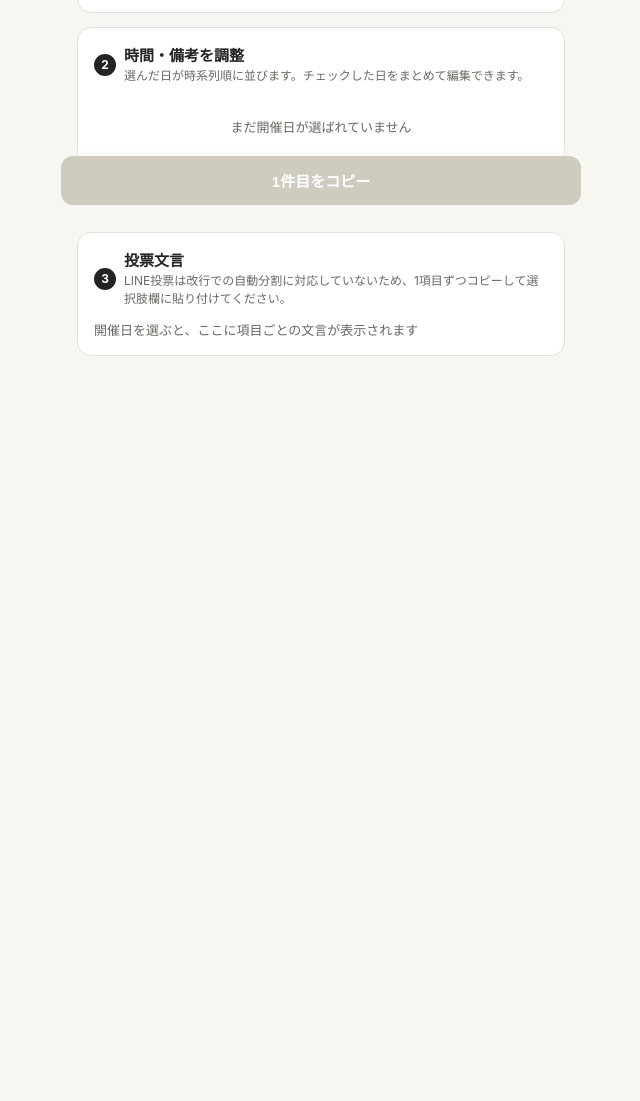
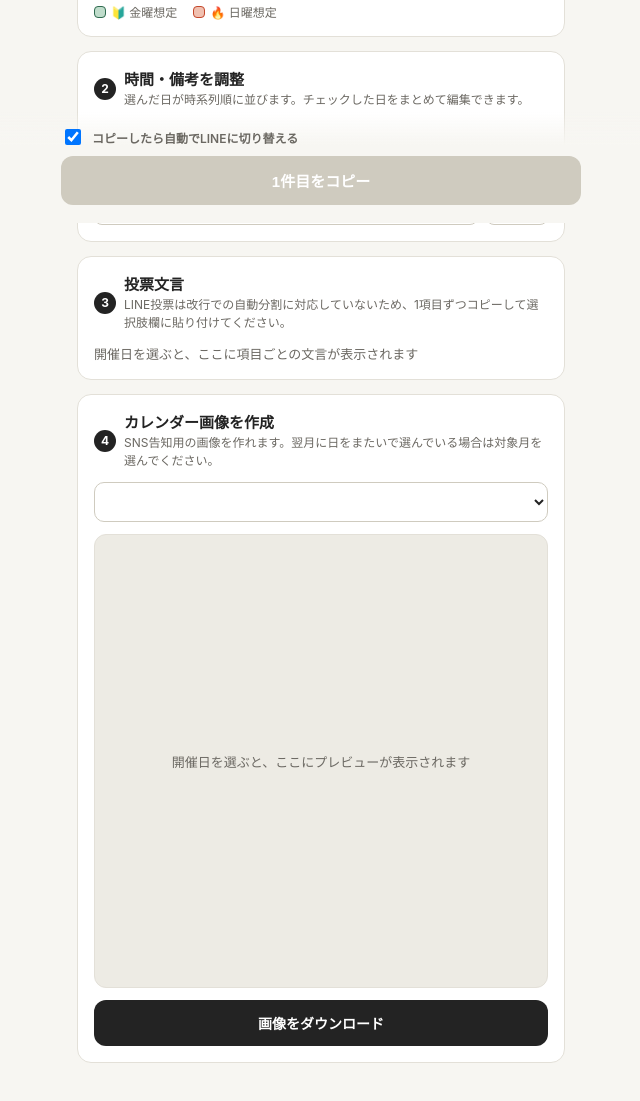
Before and after one commit to brick-volleyball/LINEschedule_input, a plain HTML site: page index.html in a window 1280 px wide. Shown: the part 577-1678 px from the top of the page, without its empty margins (319-959 px from the left). Before the commit the page ends 1172 px from the top, so only its background shows below. Drawn offline with Linux system fonts and the light colour scheme.

Commit message:
LINE切替、カレンダー画像追加

```diff
--- a/index.html
+++ b/index.html
@@ -3,7 +3,7 @@
 <head>
 <meta charset="UTF-8">
 <meta name="viewport" content="width=device-width, initial-scale=1.0">
-<title>BRICK LINE投票支援ツール</title>
+<title>BRICK 投票文言ジェネレーター</title>
 <style>
   :root{
     --bg:#F7F6F2;
@@ -42,6 +42,16 @@
     font-weight:700;
     margin:4px 0 0;
     letter-spacing:-0.01em;
+  }
+  .version-tag{
+    display:inline-block;
+    margin-top:6px;
+    font-size:11px;
+    font-weight:600;
+    color:var(--ink-soft);
+    background:#EDEBE4;
+    border-radius:20px;
+    padding:2px 8px;
   }
   .step{
     background:var(--card);
@@ -240,6 +250,18 @@
     padding:14px 16px 18px;
     margin-top:8px;
   }
+  .auto-switch-row{
+    max-width:520px;margin:0 auto 8px;
+  }
+  .auto-switch{
+    display:flex;align-items:center;gap:8px;
+    font-size:12px;
+    color:var(--ink-soft);
+    font-weight:600;
+    cursor:pointer;
+    user-select:none;
+  }
+  .auto-switch input{width:16px;height:16px;flex-shrink:0;}
   .copy-main{
     max-width:520px;margin:0 auto;
     display:flex;gap:8px;
@@ -264,6 +286,51 @@
     display:flex;align-items:center;padding:0 4px;
     white-space:nowrap;
   }
+  .cal-img-controls{margin-bottom:12px;}
+  .cal-img-controls select{
+    width:100%;
+    padding:10px 12px;
+    border:1px solid var(--border-strong);
+    border-radius:var(--radius);
+    font-size:14px;
+    background:#fff;
+    color:var(--ink);
+  }
+  .cal-img-preview-wrap{
+    position:relative;
+    border-radius:12px;
+    overflow:hidden;
+    background:#EDEBE4;
+    border:1px solid var(--border);
+  }
+  .cal-img-preview-wrap canvas{
+    width:100%;
+    height:auto;
+    display:block;
+  }
+  .cal-img-empty{
+    position:absolute;
+    inset:0;
+    display:flex;align-items:center;justify-content:center;
+    font-size:13px;color:var(--ink-soft);
+    text-align:center;
+    padding:0 24px;
+  }
+  .cal-img-download{
+    width:100%;
+    margin-top:12px;
+    background:var(--ink);
+    color:#fff;
+    border:none;
+    border-radius:12px;
+    padding:13px;
+    font-size:14px;
+    font-weight:700;
+    cursor:pointer;
+  }
+  .cal-img-download:active{transform:scale(0.98);}
+  .cal-img-download:disabled{background:var(--border-strong);cursor:default;}
+
   .toast{
     position:fixed;
     bottom:90px;left:50%;
@@ -282,7 +349,8 @@
 <div class="wrap">
   <header>
     <div class="eyebrow">BRICK volleyball</div>
-    <h1>LINE投票支援ツール</h1>
+    <h1>投票文言ジェネレーター</h1>
+    <div class="version-tag">v1.3.0</div>
   </header>
 
   <div class="step">
@@ -340,9 +408,33 @@
     </div>
     <div id="outputList"><div class="output-empty">開催日を選ぶと、ここに項目ごとの文言が表示されます</div></div>
   </div>
+
+  <div class="step">
+    <div class="step-head">
+      <div class="step-num">4</div>
+      <div>
+        <div class="step-title">カレンダー画像を作成</div>
+        <p class="step-hint">SNS告知用の画像を作れます。翌月に日をまたいで選んでいる場合は対象月を選んでください。</p>
+      </div>
+    </div>
+    <div class="cal-img-controls">
+      <select id="calImgMonthSelect"></select>
+    </div>
+    <div class="cal-img-preview-wrap">
+      <canvas id="calImgCanvas" width="1080" height="1080"></canvas>
+      <div class="cal-img-empty" id="calImgEmpty">開催日を選ぶと、ここにプレビューが表示されます</div>
+    </div>
+    <button class="cal-img-download" id="calImgDownloadBtn">画像をダウンロード</button>
+  </div>
 </div>
 
 <div class="bottom-bar">
+  <div class="auto-switch-row">
+    <label class="auto-switch">
+      <input type="checkbox" id="autoSwitchToggle" checked>
+      <span>コピーしたら自動でLINEに切り替える</span>
+    </label>
+  </div>
   <div class="copy-main">
     <button id="copyNextBtn">1件目をコピー</button>
   </div>
@@ -392,8 +484,19 @@
   var bulkEnd = document.getElementById('bulkEnd');
   var outputList = document.getElementById('outputList');
   var copyNextBtn = document.getElementById('copyNextBtn');
+  var autoSwitchToggle = document.getElementById('autoSwitchToggle');
   var noteClip = document.getElementById('noteClip');
   var toast = document.getElementById('toast');
+
+  function openLineApp(){
+    var ua = navigator.userAgent || '';
+    var isAndroid = /Android/i.test(ua);
+    if(isAndroid){
+      window.location.href = 'intent://ti/p/#Intent;scheme=line;package=jp.naver.line.android;end';
+    } else {
+      window.location.href = 'line://';
+    }
+  }
 
   TIME_OPTIONS.forEach(function(t){
     var o1 = document.createElement('option'); o1.value=t; o1.textContent=t;
@@ -649,6 +752,7 @@
       outputList.innerHTML = '<div class="output-empty">開催日を選ぶと、ここに項目ごとの文言が表示されます</div>';
       copyNextBtn.textContent = '1件目をコピー';
       copyNextBtn.disabled = true;
+      renderCalendarImage();
       return;
     }
     copyNextBtn.disabled = false;
@@ -670,6 +774,7 @@
           state.copyPointer = Math.max(state.copyPointer, i+1);
           showToast((i+1)+'件目をコピーしました');
           renderOutput();
+          maybeSwitchToLine();
         });
       });
       row.appendChild(idx);
@@ -682,6 +787,7 @@
     } else {
       copyNextBtn.textContent = (state.copyPointer+1)+'件目をコピー';
     }
+    renderCalendarImage();
   }
 
   function copyText(text){
@@ -713,8 +819,16 @@
       state.copyPointer = i + 1;
       showToast((i+1)+'件目をコピーしました');
       renderOutput();
+      maybeSwitchToLine();
     });
   });
+
+  function maybeSwitchToLine(){
+    if(!autoSwitchToggle.checked) return;
+    setTimeout(function(){
+      openLineApp();
+    }, 450);
+  }
 
   renderCalendar();
   renderCandidates();
```
